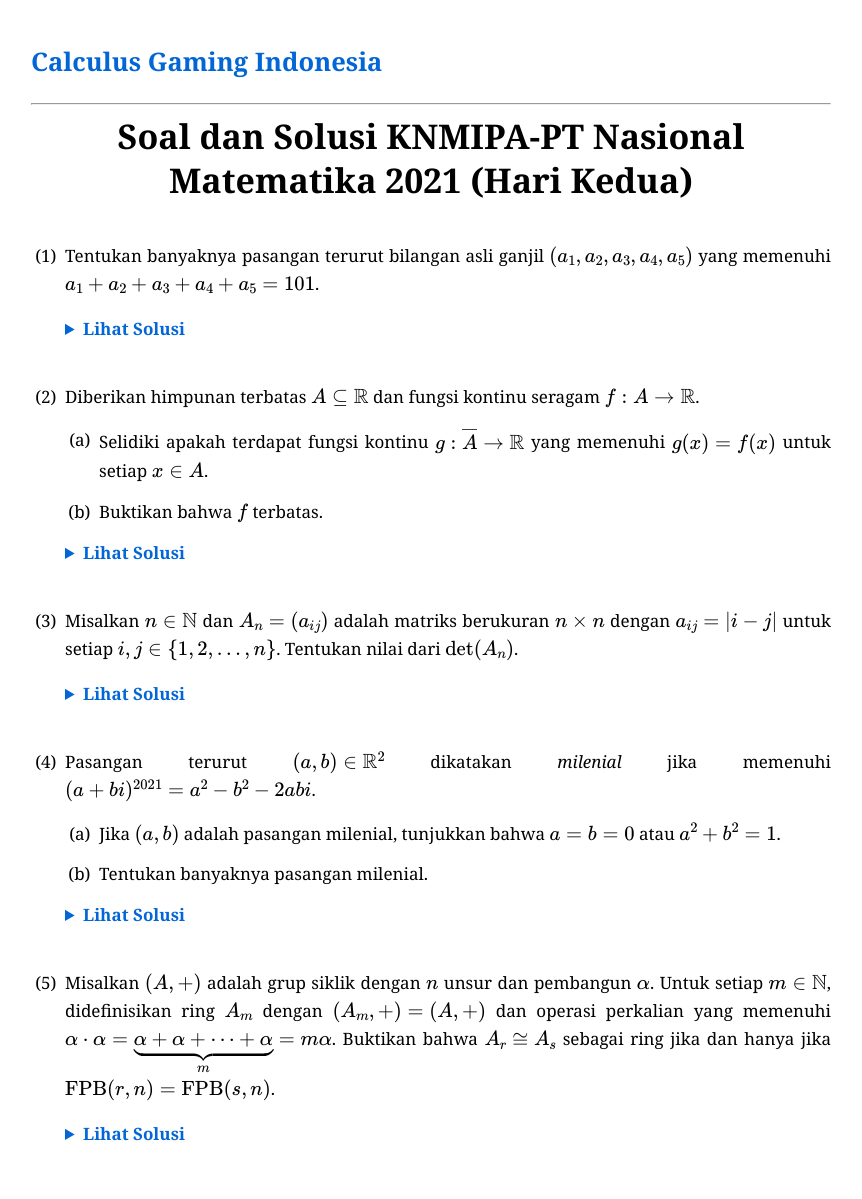
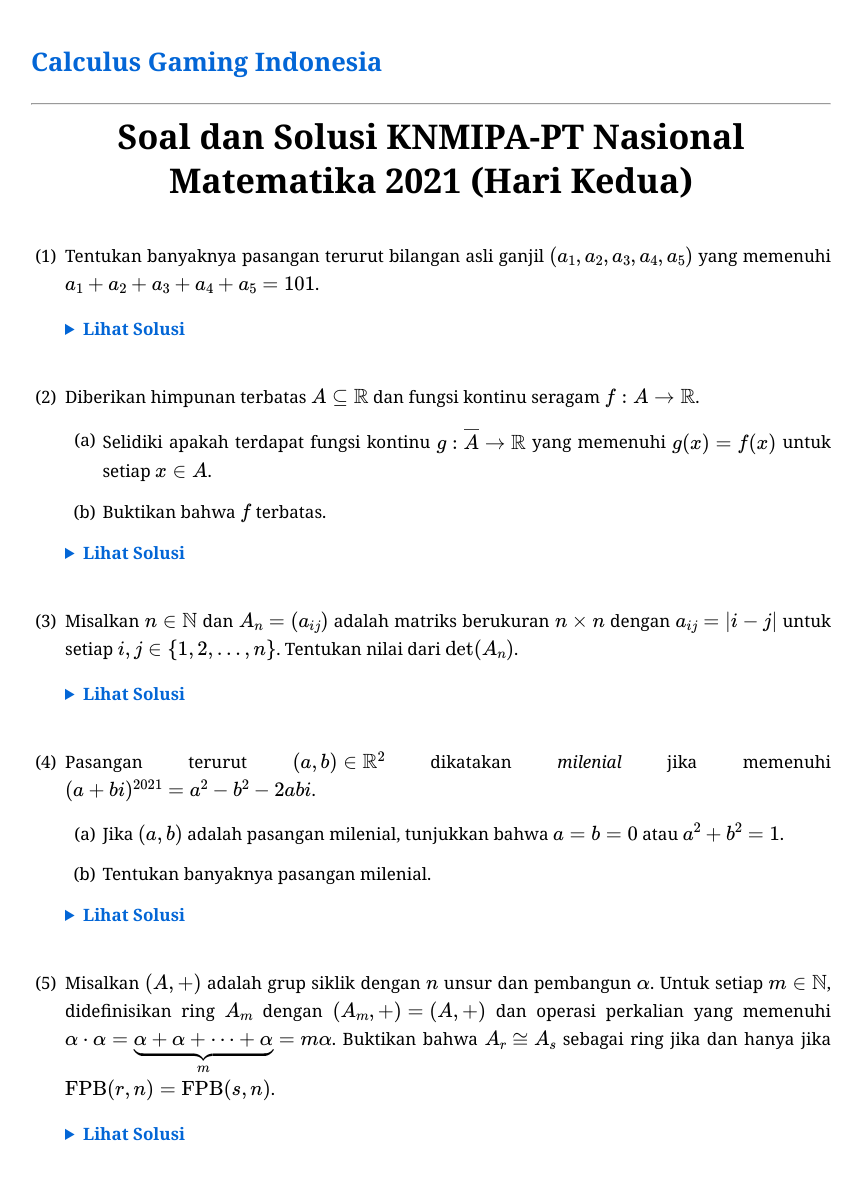
Before and after one commit to calculusgamingindonesia/calculusgamingindonesia.github.io, a Jekyll site: the page built from _posts/2026-07-01-onmipa-pt-nas-mat-21-2.md, in a window 1280 px wide. Shown: the whole page, without its empty margins (209-1071 px from the left). Built offline with Jekyll 4.4.1, drawn with Linux system fonts in a browser that asks for light colours; some web fonts are replaced.

Commit message:
Update default.html

```diff
--- a/_layouts/default.html
+++ b/_layouts/default.html
@@ -74,7 +74,8 @@
 
         ol ul > li, ol ol > li {
             position: relative;
-            padding-left: 2em !important;
+            /* Diperlebar sedikit ke 2.2em untuk memberi ruang teks "(iii)" */
+            padding-left: 2.2em !important;
             text-indent: 0 !important;
             margin-bottom: 12px;
             line-height: 1.7;
@@ -87,7 +88,8 @@
         .custom-sub-marker {
             position: absolute;
             left: 0;
-            width: 1.5em;
+            /* Diperlebar dari 1.5em menjadi 1.8em agar "iii" muat sempurna */
+            width: 1.8em;
             text-align: right;
         }
         .custom-sub-content {
@@ -111,14 +113,11 @@
                 left: -2.25em;
             }
             ol ul > li, ol ol > li {
-                padding-left: 2.25em !important;
+                padding-left: 2.4em !important;
             }
-
-            /* PERBAIKAN: Menyesuaikan penarikan margin untuk tampilan mobile */
             ol ul ul {
                 margin-left: -2.25em;
             }
-
             .MathJax_Display, .katex-display {
                 overflow-x: auto;
                 overflow-y: hidden;
```
Also changed, not shown: other parts of _layouts/default.html (+6 -2 lines).
